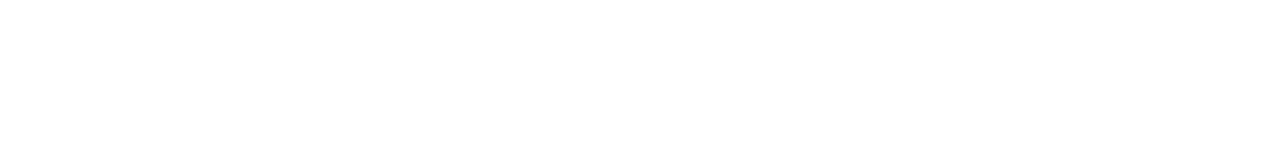
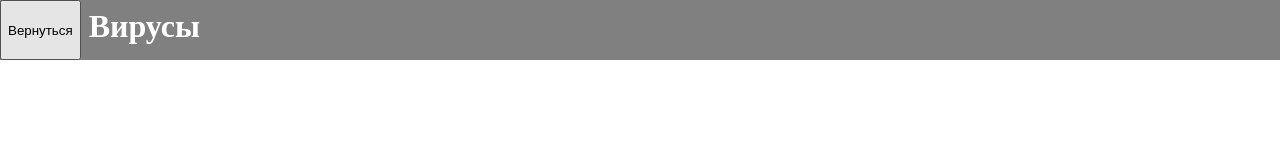
Before and after one commit to W3Bches/W3Bches, a plain HTML site: page viruses/page1.html in a window 1280 px wide. Drawn offline with Linux system fonts and the light colour scheme; files whose address does not match are found by name.

Commit message:
Add files via upload

```diff
--- a/viruses/page1.html
+++ b/viruses/page1.html
@@ -8,6 +8,9 @@
       <script src="script.js"></script>
    </head>
    <body>
-
+   		<div id=header>
+   			<button onclick="back()">Вернуться</button>
+   			<h1>Вирусы</h1>
+   		</div>
    </body>
 </html>
--- /dev/null
+++ b/viruses/script.js
@@ -0,0 +1,3 @@
+function back(){
+	location.href='D:/Денис/work_zone/Програмирование/Web/WEBSITE 1 TEST/index.html'
+}
--- a/viruses/style.css
+++ b/viruses/style.css
@@ -4,3 +4,15 @@ body{
 	border: 0;
 	width: 100%;
 }
+#header{
+	background: gray;
+	overflow: hidden;
+	display: flex;
+	flex-direction: row;
+	height: 60px;
+}
+h1{
+	padding: 4px;
+	margin: 4px;
+	color: white;
+}
```
